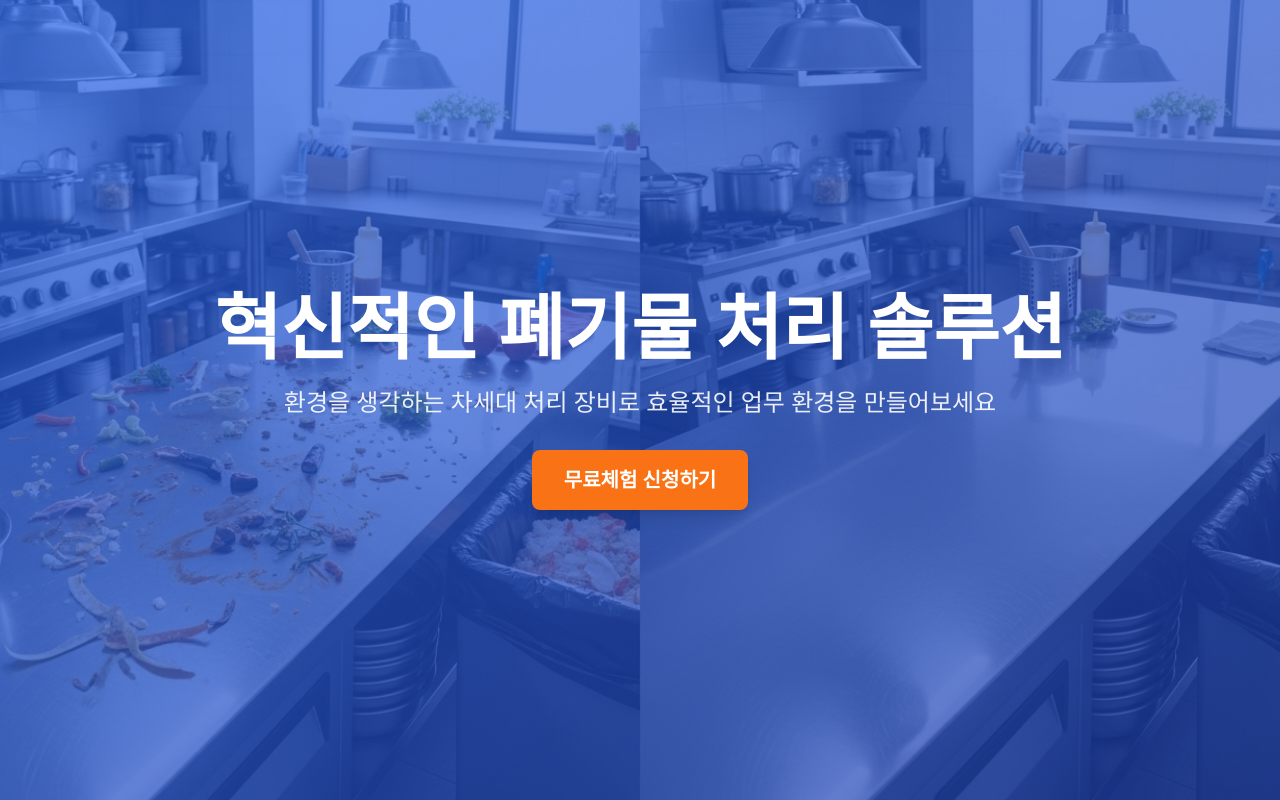
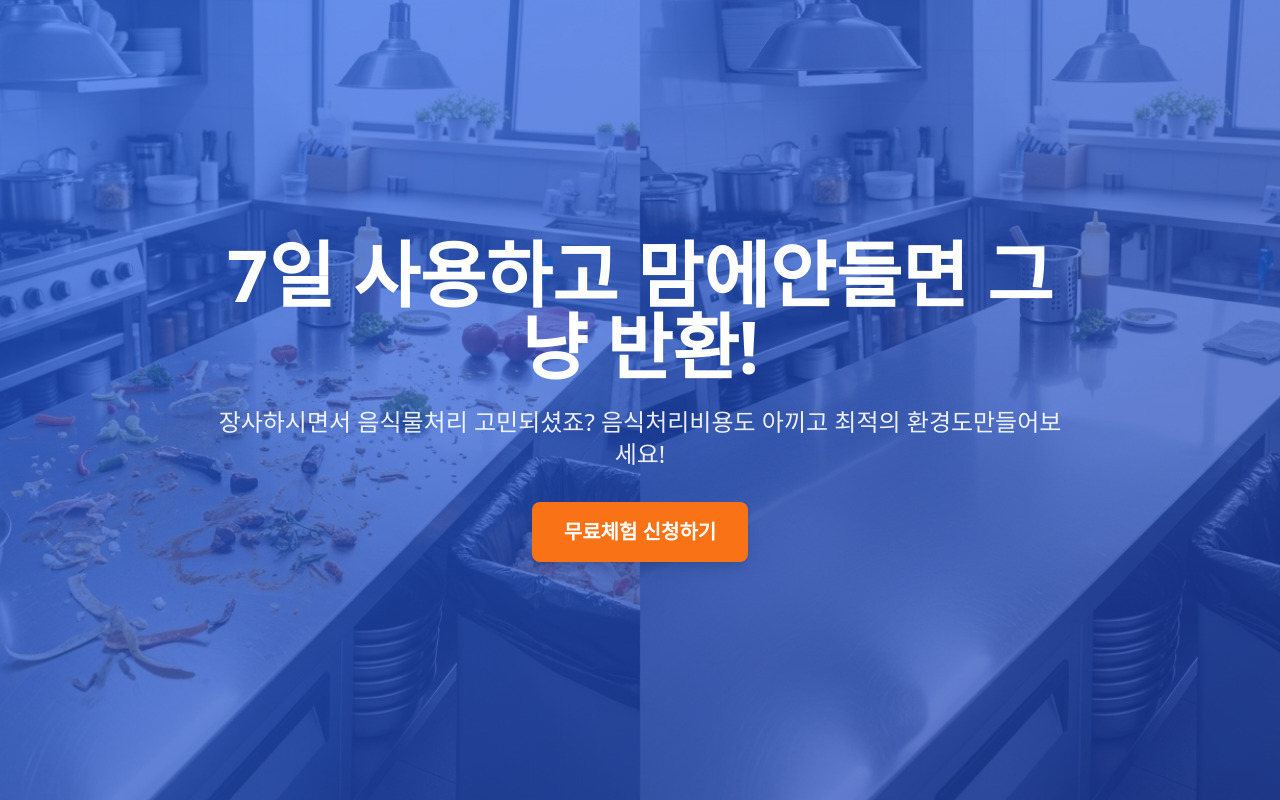
Before and after one commit to conadeli/acegreen, a React (Vite) app: page / in a window 1280 px wide. Shown: the top 800 px of the page. Built offline with nearby package versions, Linux system fonts and the light colour scheme.

Commit message:
Add files via upload

```diff
--- a/src/components/Hero.tsx
+++ b/src/components/Hero.tsx
@@ -20,11 +20,10 @@ const Hero = () => {
       <div className="relative z-10 flex items-center justify-center h-full">
         <div className="text-center max-w-4xl mx-auto px-4 py-4">
           <h1 className="text-3xl md:text-7xl font-bold mb-4 md:mb-6 leading-tight">
-            혁신적인 폐기물 처리 솔루션
+           7일 사용하고 맘에안들면 그냥 반환!
           </h1>
           <p className="text-lg md:text-2xl mb-6 md:mb-8 opacity-90 leading-relaxed">
-            환경을 생각하는 차세대 처리 장비로 효율적인 업무 환경을 만들어보세요
-          </p>
+           장사하시면서 음식물처리 고민되셨죠? 음식처리비용도 아끼고 최적의 환경도만들어보세요!          </p>
           <button
             onClick={scrollToTrialForm}
             className="bg-orange-500 hover:bg-orange-600 px-6 md:px-8 py-3 md:py-4 text-lg md:text-xl font-semibold rounded-lg transition-all duration-300 transform hover:scale-105 shadow-lg"
```
